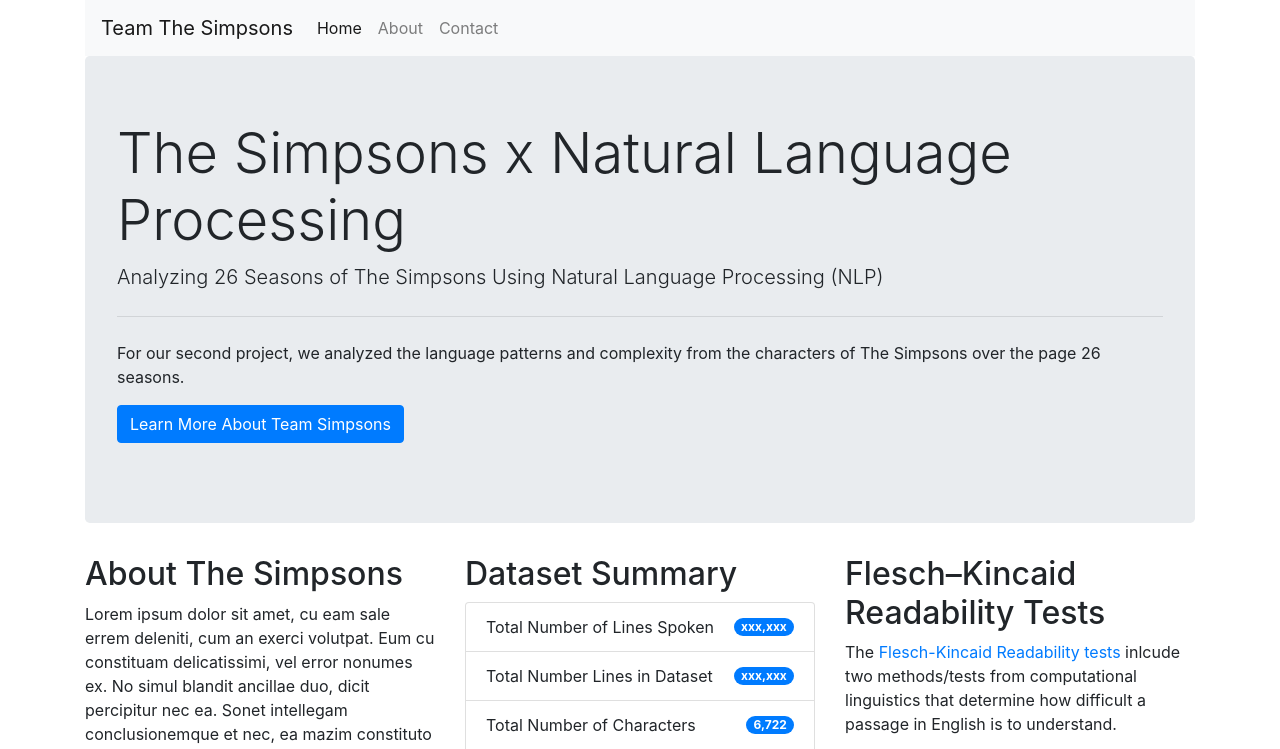
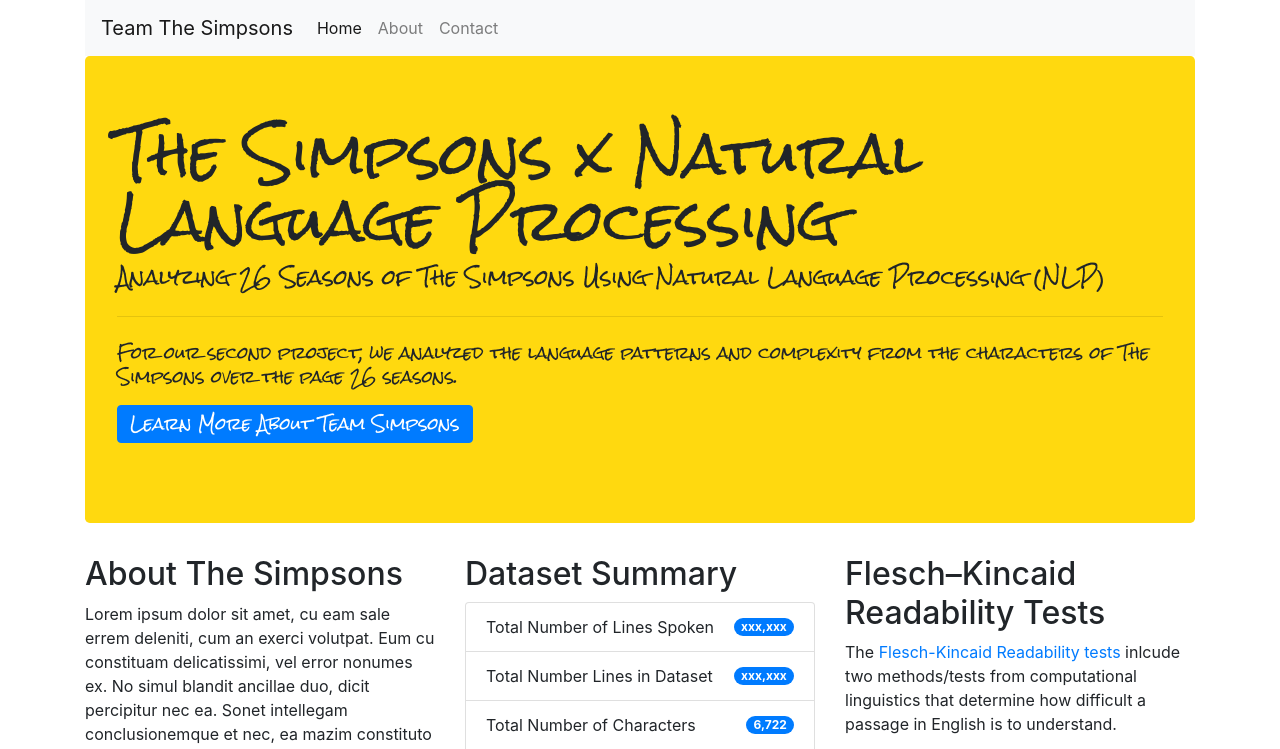
Before and after one commit to victoryk13/Simpsons, a Flask app: page / in a window 1280 px wide. Shown: the top 749 px of the page. Run offline with Flask 2, Linux system fonts and the light colour scheme; parts of the project's set-up code (start-up, migrations or seed data) failed here and were passed over; some libraries are stand-ins or nearby versions.

Commit message:
added google fonts.

```diff
--- a/static/styles/stylesheet.css
+++ b/static/styles/stylesheet.css
@@ -16,7 +16,8 @@
 
 .quote {
 
-    background-color: #F5F5F5;
+    background-color: rgba(255, 217, 15) !important;
+    font-family: 'Rock Salt', cursive;
     padding: 70px;
 
 }
@@ -25,3 +26,12 @@
       width: 290px;
       height: 580px;
 }
+
+.jumbotron {
+    background-color: rgba(255, 217, 15) !important;
+    font-family: 'Rock Salt', cursive;
+
+
+}
+
+255,217,15
--- a/templates/index.html
+++ b/templates/index.html
@@ -23,6 +23,8 @@
         <link rel="stylesheet" href="https://use.fontawesome.com/releases/v5.0.8/css/brands.css" integrity="sha384-IiIL1/ODJBRTrDTFk/pW8j0DUI5/z9m1KYsTm/RjZTNV8RHLGZXkUDwgRRbbQ+Jh" crossorigin="anonymous">
 
         <link rel="stylesheet" href="https://use.fontawesome.com/releases/v5.0.8/css/fontawesome.css" integrity="sha384-q3jl8XQu1OpdLgGFvNRnPdj5VIlCvgsDQTQB6owSOHWlAurxul7f+JpUOVdAiJ5P" crossorigin="anonymous">
+
+        <link href="https://fonts.googleapis.com/css?family=Rock+Salt" rel="stylesheet">
 
     </head>
 
```
Also changed, not shown: static/js/homer.js (+7 -7 lines), templates/homer.html (+0 -17 lines).
